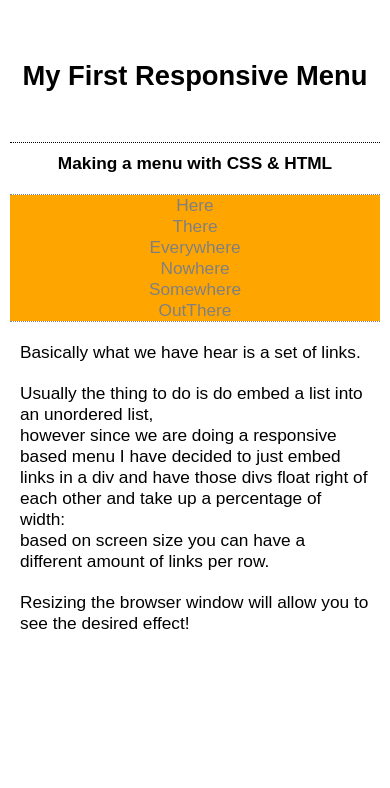
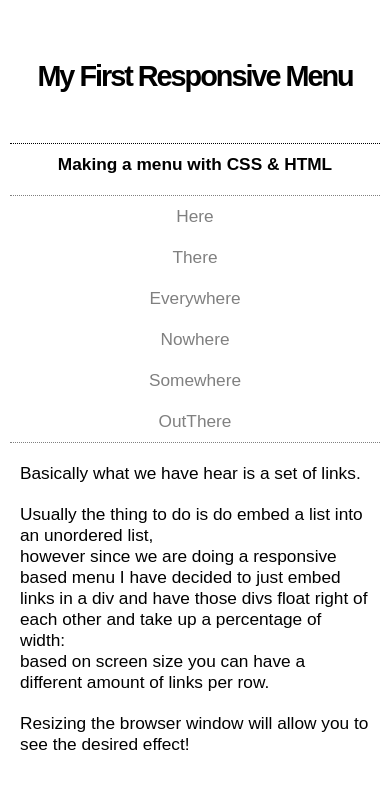
Before and after one commit to pixeltot/my-first-responsive-menu, a plain HTML site: page index.html in a window 390 px wide. Drawn offline with Linux system fonts and the light colour scheme.

Commit message:
made it better
yes it is better

```diff
--- a/responsive1.css
+++ b/responsive1.css
@@ -1,11 +1,9 @@
 <style>
-*, a{
+*{
 box-sizing: border-box;
-transition:color 2s;
--moz-transition:color 2s;
 }
 
-
+body{transition:font-size .5s;}
 
 body, h1, h2, h3, h4, a, p {
     border: 0 none;
@@ -19,10 +17,11 @@ body, h1, h2, h3, h4, a, p {
 
 h1 {
     border-bottom: 1px dotted;
-    font-size: 1.9em;
+    font-size: 2em;
     margin: 0;
     padding: 50px 0;
     text-align: center;
+	letter-spacing:-2px;
 }
 h2{
  text-align: center;
@@ -33,12 +32,12 @@ p {padding:10px;}
 a:link {
     color: gray;
 }
-a:visited{color:pink:}
+a:visited{color:gray;}
 a:hover{color:black;}
 
 #wrapper {
     margin: 0 auto;
-    max-width: 900px;
+    max-width: 1000px;
 	min-width: 100px;
 	padding:10px;
 }
@@ -55,6 +54,7 @@ a:hover{color:black;}
     float: left;
     text-align: center;
     width: 16.66%;
+	padding:10px 0;
 }
 
 
@@ -65,9 +65,7 @@ body{font-size:.9em;}
     text-align: center;
     width: 100%;
 }
-.boxes a{
-background:orange;
-}
+
 }
 
 @media (min-width:400px) and (max-width:900px){
@@ -78,9 +76,6 @@ body{font-size:1em;}
     width: 33.33%;
 }
 
-.boxes a{
-background:blue;
-}
 }
 
 </style>
```
